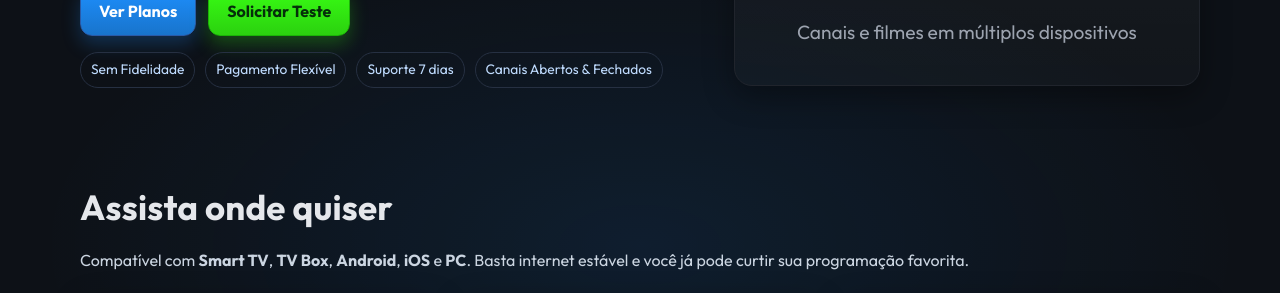
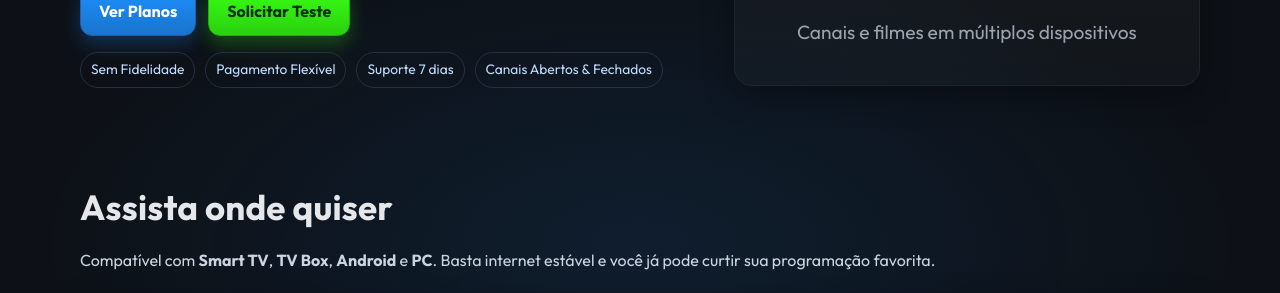
Before and after one commit to SrDavidOliveira/elitestreambr, a plain HTML site: page index.html in a window 1280 px wide. Shown: the part 475-768 px from the top of the page. Drawn offline with Linux system fonts and the light colour scheme.

Commit message:
edição do index.html

```diff
--- a/index.html
+++ b/index.html
@@ -58,7 +58,7 @@
     <section class="section">
       <div class="container">
         <h2>Assista onde quiser</h2>
-        <p class="lead">Compatível com <b>Smart TV</b>, <b>TV Box</b>, <b>Android</b>, <b>iOS</b> e <b>PC</b>. Basta internet estável e você já pode curtir sua programação favorita.</p>
+        <p class="lead">Compatível com <b>Smart TV</b>, <b>TV Box</b>, <b>Android</b> e <b>PC</b>. Basta internet estável e você já pode curtir sua programação favorita.</p>
         <div class="grid-3">
           <div class="card">
             <div class="icon">📺</div>
```
